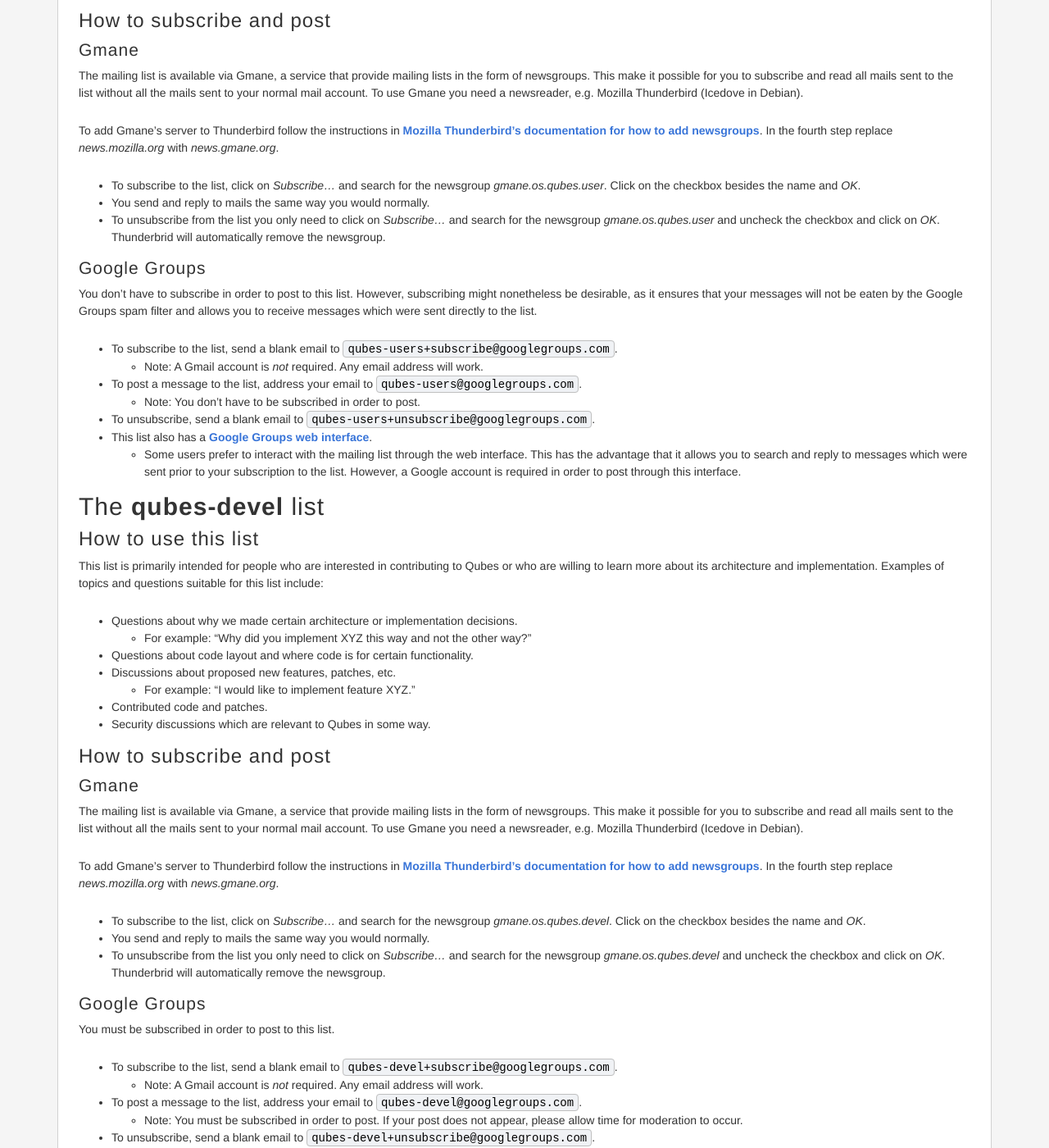
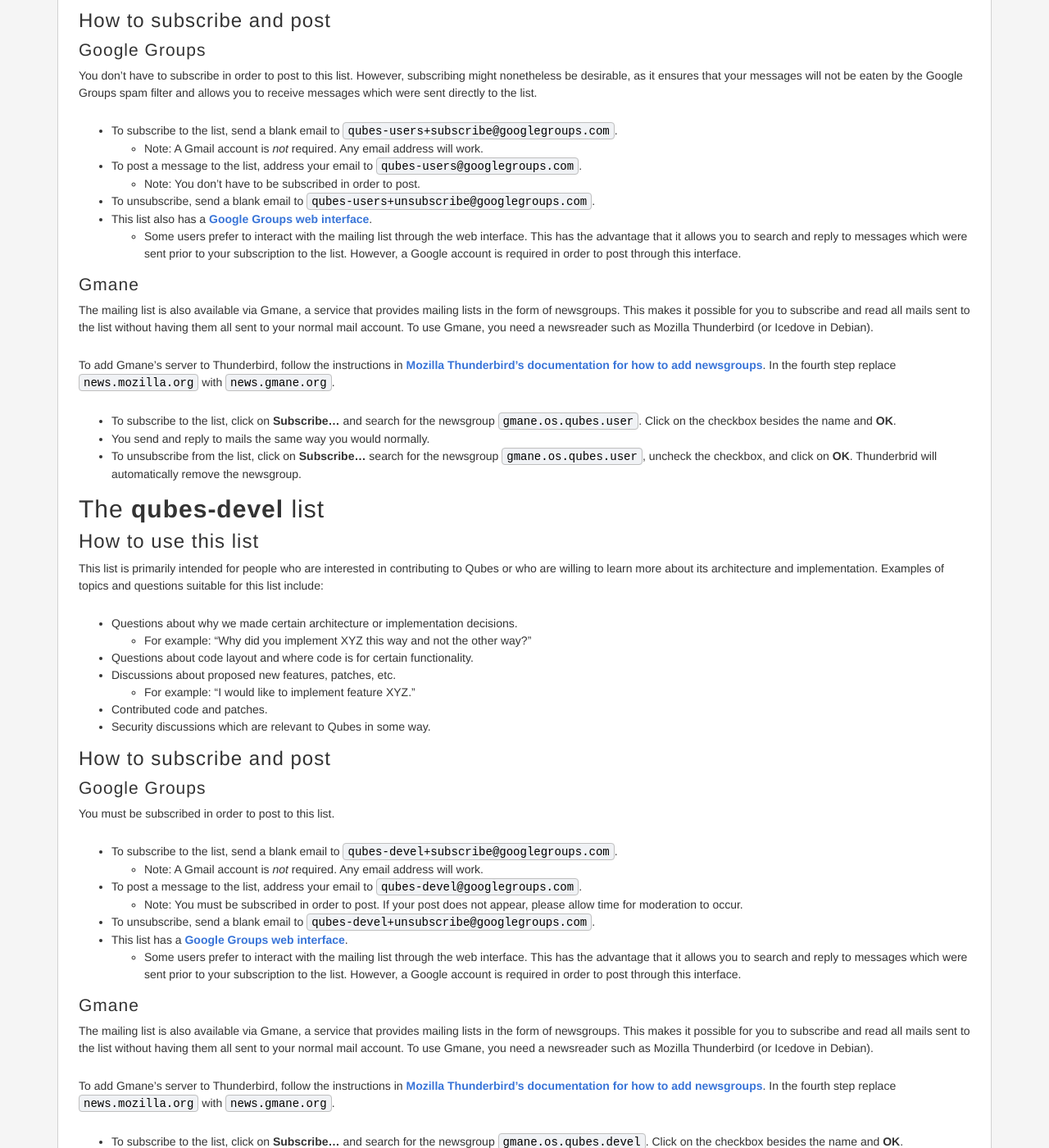
Before and after one commit to QubesOS/qubesos.github.io, a Jekyll site: the page built from pages/mailing-lists.md, in a window 1280 px wide and 1400 px high, scrolled down 1252 px. Shown: the whole window at 82% size. Built offline with Jekyll 4.4.1, drawn with Linux system fonts in a browser that asks for light colours; some web fonts are replaced; part of the change alters nothing that is shown; some of the changed text lies outside the part shown.

Commit message:
Clean up text

```diff
--- a/pages/mailing-lists.md
+++ b/pages/mailing-lists.md
@@ -87,25 +87,6 @@ list:
 
 ### How to subscribe and post
 
-#### Gmane
-
-The mailing list is available via Gmane, a service that provide mailing lists in
-the form of newsgroups. This make it possible for you to subscribe and read all
-mails sent to the list without all the mails sent to your normal mail account.
-To use Gmane you need a newsreader, e.g. Mozilla Thunderbird (Icedove in Debian).
-
-To add Gmane's server to Thunderbird follow the instructions in
-[Mozilla Thunderbird's documentation for how to add newsgroups][mozilla-thunderbird-create-newsgroup].
-In the fourth step replace *news.mozilla.org* with *news.gmane.org*.
-
-  * To subscribe to the list, click on *Subscribe...* and search for the
-    newsgroup *gmane.os.qubes.user*. Click on the checkbox besides the name and
-    *OK*.
-  * You send and reply to mails the same way you would normally.
-  * To unsubscribe from the list you only need to click on *Subscribe...* and
-    search for the newsgroup *gmane.os.qubes.user* and uncheck the checkbox and
-    click on *OK*. Thunderbrid will automatically remove the newsgroup.
-
 #### Google Groups
 
 You don't have to subscribe in order to post to this list. However, subscribing
@@ -127,6 +108,27 @@ were sent directly to the list.
      messages which were sent prior to your subscription to the list. However, a
      Google account is required in order to post through this interface.
 
+#### Gmane
+
+The mailing list is also available via Gmane, a service that provides mailing
+lists in the form of newsgroups. This makes it possible for you to subscribe
+and read all mails sent to the list without having them all sent to your normal
+mail account.  To use Gmane, you need a newsreader such as Mozilla Thunderbird
+(or Icedove in Debian).
+
+To add Gmane's server to Thunderbird, follow the instructions in
+[Mozilla Thunderbird's documentation for how to add
+newsgroups][thunderbird-newsgroup].
+In the fourth step replace `news.mozilla.org` with `news.gmane.org`.
+
+  * To subscribe to the list, click on **Subscribe...** and search for the
+    newsgroup `gmane.os.qubes.user`. Click on the checkbox besides the name and
+    **OK**.
+  * You send and reply to mails the same way you would normally.
+  * To unsubscribe from the list, click on **Subscribe...**
+    search for the newsgroup `gmane.os.qubes.user`, uncheck the checkbox, and
+    click on **OK**. Thunderbrid will automatically remove the newsgroup.
+
 
 The **qubes-devel** list
 ------------------------
@@ -147,25 +149,6 @@ implementation. Examples of topics and questions suitable for this list include:
 
 ### How to subscribe and post
 
-#### Gmane
-
-The mailing list is available via Gmane, a service that provide mailing lists in
-the form of newsgroups. This make it possible for you to subscribe and read all
-mails sent to the list without all the mails sent to your normal mail account.
-To use Gmane you need a newsreader, e.g. Mozilla Thunderbird (Icedove in Debian).
-
-To add Gmane's server to Thunderbird follow the instructions in
-[Mozilla Thunderbird's documentation for how to add newsgroups][mozilla-thunderbird-create-newsgroup].
-In the fourth step replace *news.mozilla.org* with *news.gmane.org*.
-
-  * To subscribe to the list, click on *Subscribe...* and search for the
-    newsgroup *gmane.os.qubes.devel*. Click on the checkbox besides the name and
-    *OK*.
-  * You send and reply to mails the same way you would normally.
-  * To unsubscribe from the list you only need to click on *Subscribe...* and
-    search for the newsgroup *gmane.os.qubes.devel* and uncheck the checkbox and
-    click on *OK*. Thunderbrid will automatically remove the newsgroup.
-
 #### Google Groups
 
 You must be subscribed in order to post to this list.
@@ -185,6 +168,27 @@ You must be subscribed in order to post to this list.
      messages which were sent prior to your subscription to the list. However, a
      Google account is required in order to post through this interface.
 
+#### Gmane
+
+The mailing list is also available via Gmane, a service that provides mailing
+lists in the form of newsgroups. This makes it possible for you to subscribe
+and read all mails sent to the list without having them all sent to your normal
+mail account.  To use Gmane, you need a newsreader such as Mozilla Thunderbird
+(or Icedove in Debian).
+
+To add Gmane's server to Thunderbird, follow the instructions in
+[Mozilla Thunderbird's documentation for how to add
+newsgroups][thunderbird-newsgroup].
+In the fourth step replace `news.mozilla.org` with `news.gmane.org`.
+
+  * To subscribe to the list, click on **Subscribe...** and search for the
+    newsgroup `gmane.os.qubes.devel`. Click on the checkbox besides the name and
+    **OK**.
+  * You send and reply to mails the same way you would normally.
+  * To unsubscribe from the list, click on **Subscribe...**
+    search for the newsgroup `gmane.os.qubes.devel`, uncheck the checkbox, and
+    click on **OK**. Thunderbrid will automatically remove the newsgroup.
+
 
 [top-post]: https://en.wikipedia.org/wiki/Posting_style
 [roadmap]: https://github.com/QubesOS/qubes-issues/milestones
@@ -194,6 +198,6 @@ You must be subscribed in order to post to this list.
 [System Requirements]: /doc/system-requirements/
 [User FAQ]: /doc/user-faq/
 [documentation]: /doc/
-[mozilla-thunderbird-create-newsgroup]: https://support.mozilla.org/en-US/kb/creating-newsgroup-account
+[thunderbird-newsgroup]: https://support.mozilla.org/en-US/kb/creating-newsgroup-account
 [qubes-users-web]: https://groups.google.com/group/qubes-users
 [qubes-devel-web]: https://groups.google.com/group/qubes-devel
```
